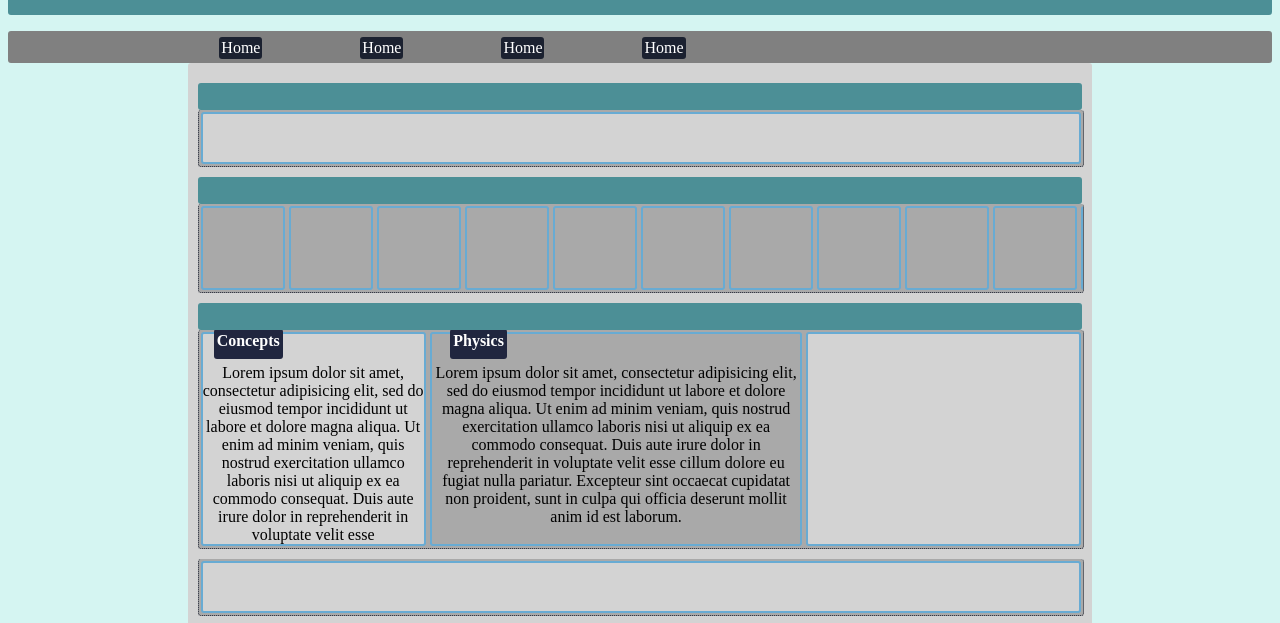
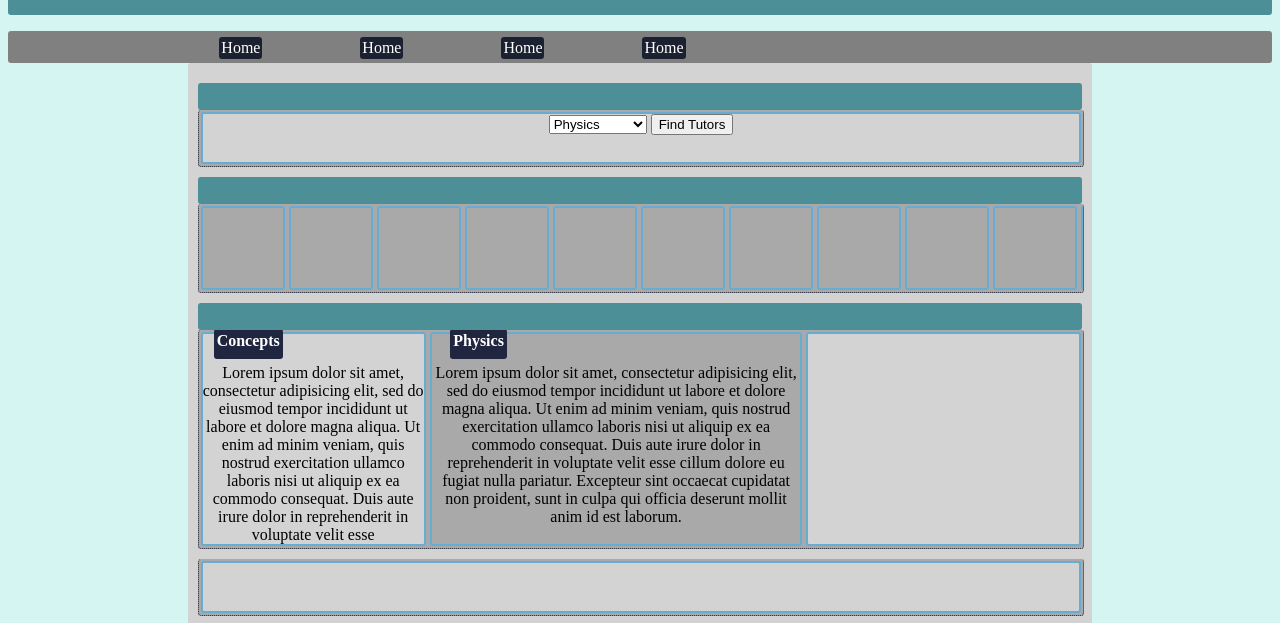
Before and after one commit to pjprateekjoshi/AmigoAI-assignment, a plain HTML site: page index.html in a window 1280 px wide. Shown: the part 121-744 px from the top of the page. Drawn offline with Linux system fonts and the light colour scheme.

Commit message:
add dropdown

```diff
--- a/index.html
+++ b/index.html
@@ -80,7 +80,15 @@
 	<div class="rowhead"></div>
 	<div class="row">
 		<div class="container">
-
+			<!-- dropdown list -->
+			<select>
+				<option>Physics</option>
+				<option>Chemistry</option>
+				<option>Mathematics</option>
+				<option>English</option>
+				<option>Biology</option>
+			</select>
+			<input type="submit" name="" value="Find Tutors">
 		</div>
 	</div>
 
```
